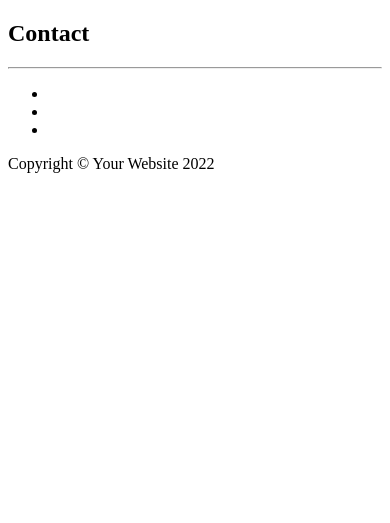
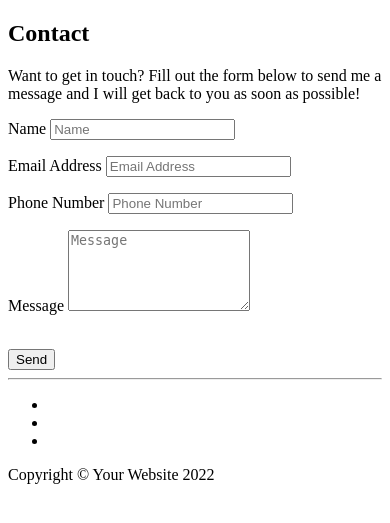
Before and after one commit to Deepak9912/flask, a Flask app: page /contact in a window 390 px wide. Shown: the part 215-738 px from the top of the page. Run offline with Flask 2, Linux system fonts and the light colour scheme; some libraries are stand-ins or nearby versions.

Commit message:
add contact.html page and form

```diff
--- a/run.py
+++ b/run.py
@@ -19,6 +19,18 @@ def about():
         data = json.load(json_data)
     return render_template("about.html", page_title="About", company=data)
 
+@app.route("/about/<member_name>")
+def about_member(member_name):
+    member = []
+    with open("data/company.json", "r") as json_data:
+        data = json.load(json_data)
+        for obj in data:
+            if obj["url"] == member_name:
+                member = obj
+    return render_template("member.html", member=member)
+    # the member is arguement member.html and second member is empty array
+
+
 
 @app.route("/contact")
 def contact():
--- a/templates/contact.html
+++ b/templates/contact.html
@@ -1,4 +1,45 @@
 {% extends "base.html" %}
 {% block content %}
-   <h2>{{ page_title }}</h2>
+      <h2>{{ page_title }}</h2>
+
+      <div class="row">
+         <div class="col-lg-8 col-md-10 mx-auto">
+            <p>Want to get in touch? Fill out the form below to send me a message and I will get back to you as soon as possible!</p>
+            <form name="sentMessage" id="contactForm" novalidate>
+               <div class="control-group">
+                  <div class="form-group floating-label-form-group controls">
+                     <label>Name</label>
+                     <input type="text" class="form-control" placeholder="Name" id="name" required data-validation-required-message="Please enter your name.">
+                     <p class="help-block text-danger"></p>
+                  </div>
+               </div>
+               <div class="control-group">
+                  <div class="form-group floating-label-form-group controls">
+                     <label>Email Address</label>
+                     <input type="email" class="form-control" placeholder="Email Address" id="email" required data-validation-required-message="Please enter your email address.">
+                     <p class="help-block text-danger"></p>
+                  </div>
+               </div>
+               <div class="control-group">
+                  <div class="form-group col-xs-12 floating-label-form-group controls">
+                     <label>Phone Number</label>
+                     <input type="tel" class="form-control" placeholder="Phone Number" id="phone" required data-validation-required-message="Please enter your phone number.">
+                     <p class="help-block text-danger"></p>
+                  </div>
+               </div>
+               <div class="control-group">
+                  <div class="form-group floating-label-form-group controls">
+                     <label>Message</label>
+                     <textarea rows="5" class="form-control" placeholder="Message" id="message" required data-validation-required-message="Please enter a message."></textarea>
+                     <p class="help-block text-danger"></p>
+                  </div>
+               </div>
+               <br>
+               <div id="success"></div>
+               <div class="form-group">
+                  <button type="submit" class="btn btn-primary" id="sendMessageButton">Send</button>
+               </div>
+            </form>
+         </div>
+      </div>
 {% endblock %}
```
Also changed, not shown: data/company.json (+26 -13 lines), templates/about.html (+18 -2 lines), templates/member.html (added, +18 -0 lines).
